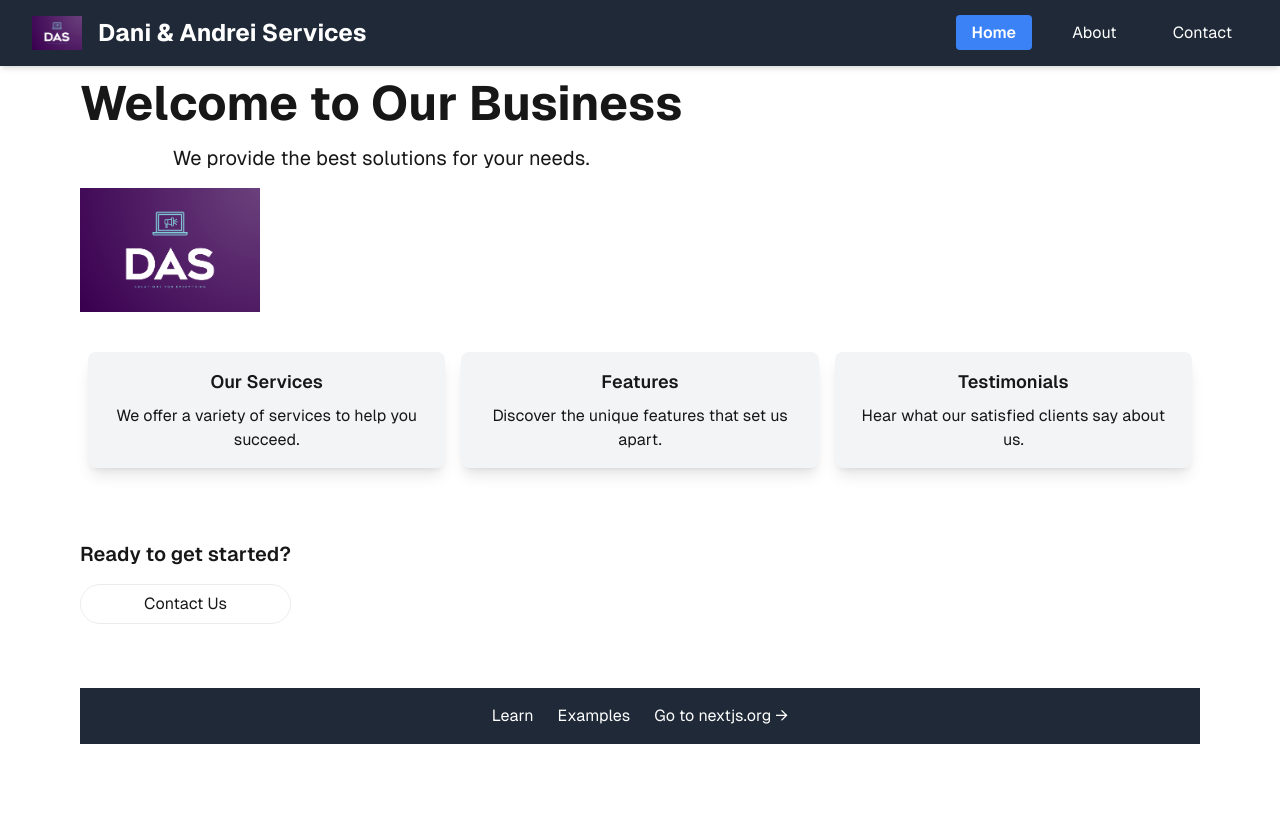
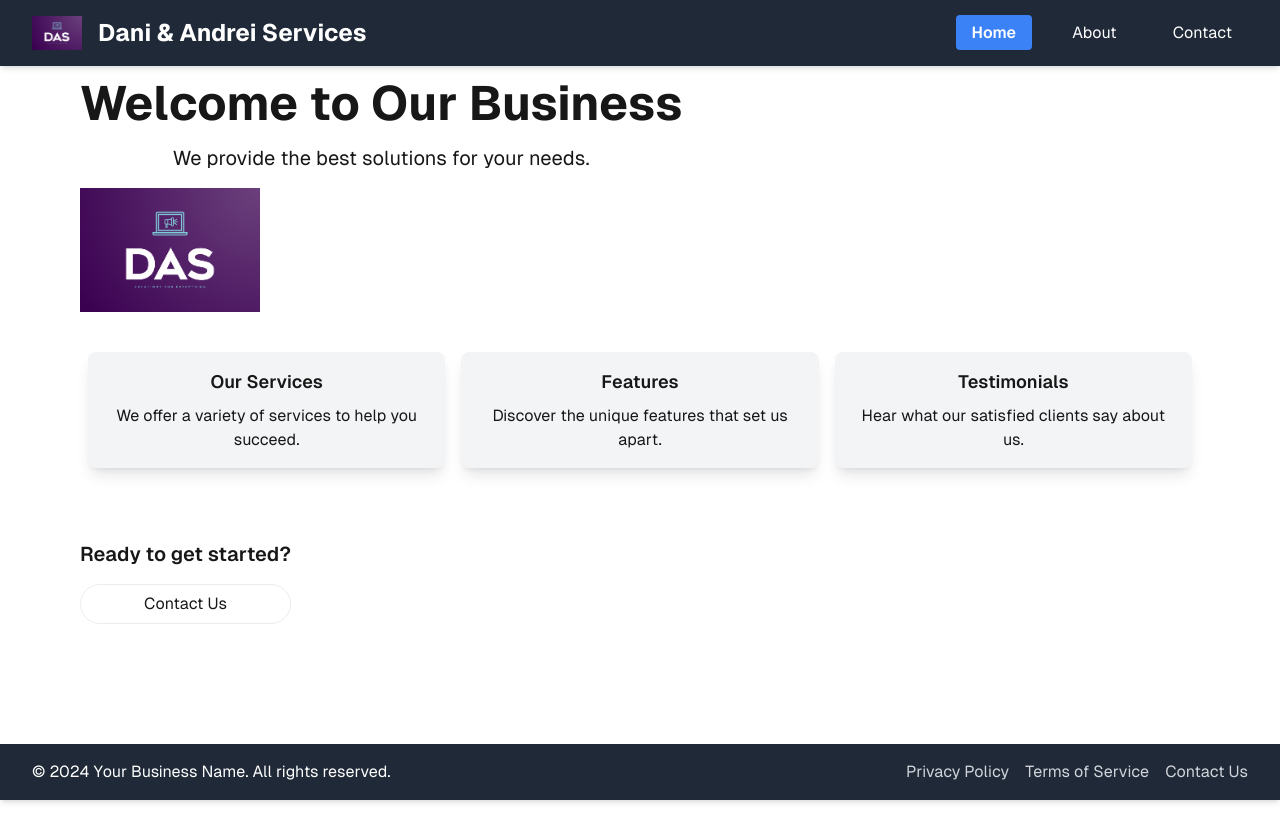
Before and after one commit to Andreihbk/das, a Next.js app: page / in a window 1280 px wide. After the commit the page ends 800 px from the top, so only its background shows below. Built offline with nearby package versions, Linux system fonts and the light colour scheme.

Commit message:
improved footer

```diff
--- a/src/app/components/Footer.tsx
+++ b/src/app/components/Footer.tsx
@@ -1,34 +1,18 @@
-// src/components/Footer.tsx
-
-import React from "react";
+// components/Footer.js
+import React from 'react';
+import Link from 'next/link';
 
 const Footer = () => {
   return (
-    <footer className="flex gap-6 flex-wrap items-center justify-center p-4 bg-gray-800 text-white">
-      <a
-        className="flex items-center gap-2 hover:underline"
-        href="https://nextjs.org/learn"
-        target="_blank"
-        rel="noopener noreferrer"
-      >
-        Learn
-      </a>
-      <a
-        className="flex items-center gap-2 hover:underline"
-        href="https://vercel.com/templates?framework=next.js"
-        target="_blank"
-        rel="noopener noreferrer"
-      >
-        Examples
-      </a>
-      <a
-        className="flex items-center gap-2 hover:underline"
-        href="https://nextjs.org"
-        target="_blank"
-        rel="noopener noreferrer"
-      >
-        Go to nextjs.org →
-      </a>
+    <footer className="fixed bottom-0 left-0 w-full bg-gray-800 text-white shadow-md z-50">
+      <div className="container mx-auto flex justify-between items-center py-4 px-8">
+        <p className="mb-0">© 2024 Your Business Name. All rights reserved.</p>
+        <div className="flex justify-center space-x-4">
+          <Link href="/privacy" className="text-gray-300 hover:text-white">Privacy Policy</Link>
+          <Link href="/terms" className="text-gray-300 hover:text-white">Terms of Service</Link>
+          <Link href="/contact" className="text-gray-300 hover:text-white">Contact Us</Link>
+        </div>
+      </div>
     </footer>
   );
 };
```
